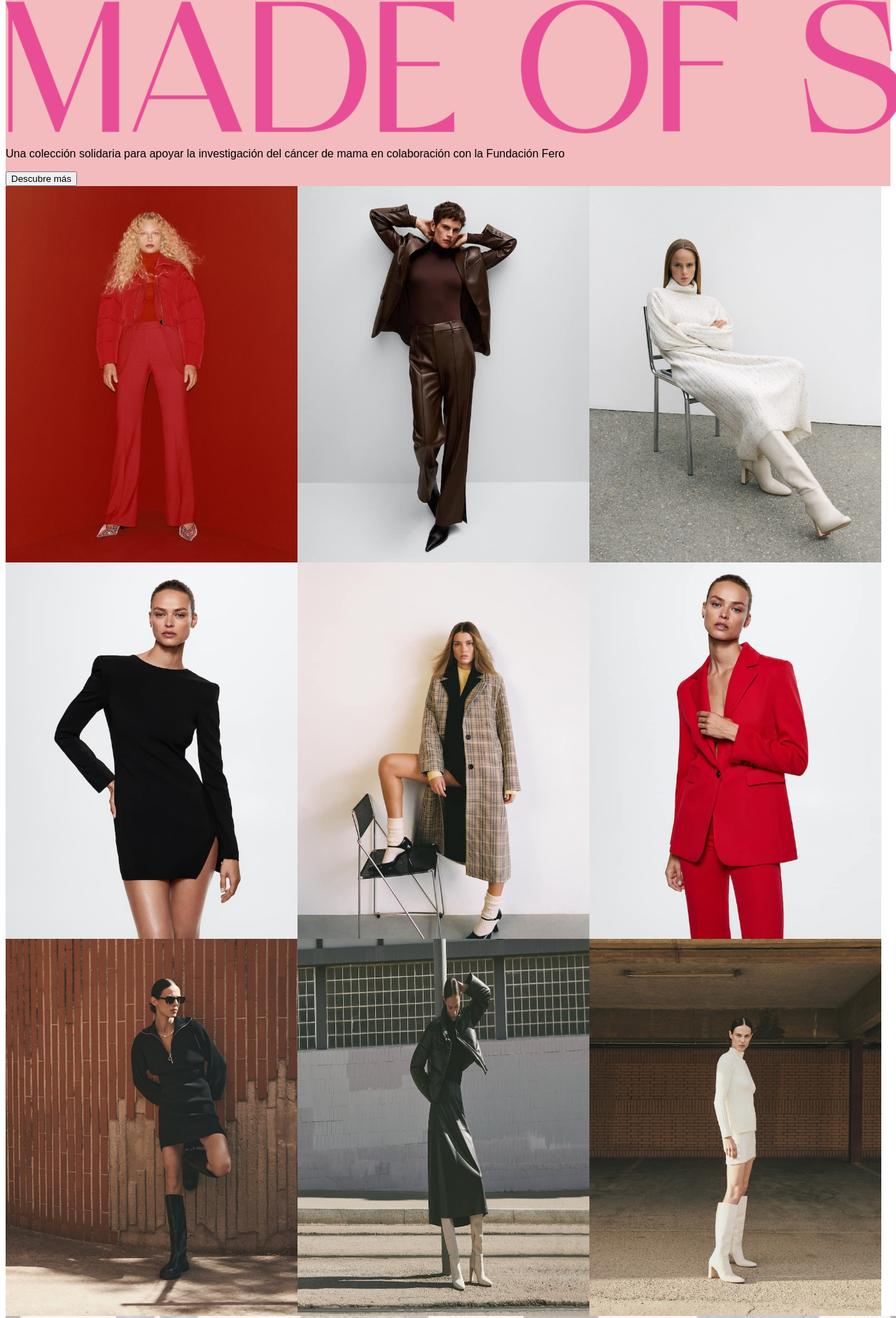
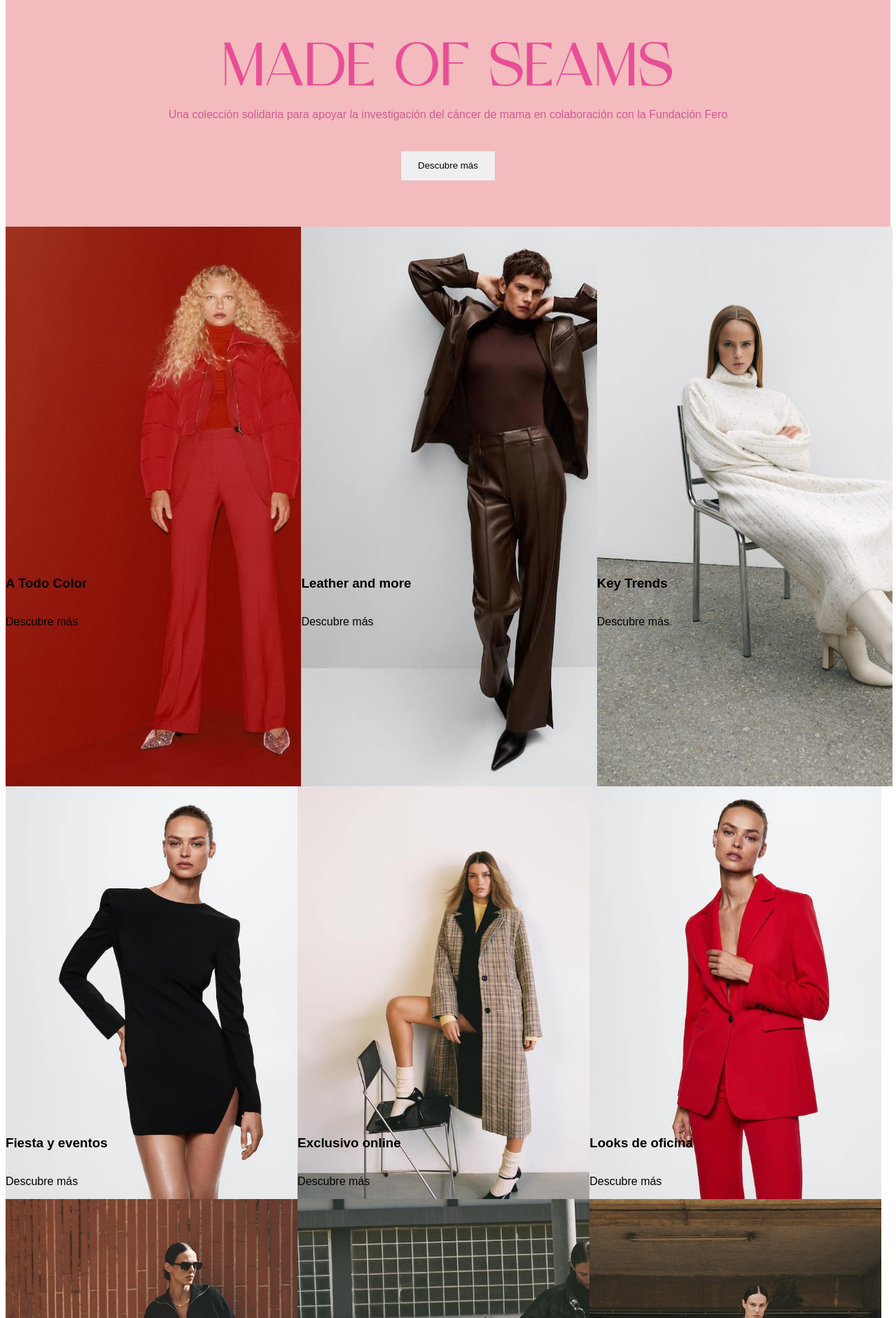
Before and after one commit to CeRosales/mango-maqueta, a plain HTML site: page index.html in a window 1280 px wide. Shown: the part 671-2555 px from the top of the page at 70% size. Drawn offline with Linux system fonts and the light colour scheme.

Commit message:
add section 3,4,5

```diff
--- a/index.html
+++ b/index.html
@@ -28,25 +28,81 @@
   </section>
 
 <section class="section2">
-    <img src="./images/fero_desktop.png">
-    <p>Una colección solidaria para apoyar la investigación del cáncer de mama en colaboración con la Fundación Fero</p>
-    <button>Descubre más</button>
+    <img class="section2__img" src="./images/fero_desktop.png">
+    <p class="section2__text">Una colección solidaria para apoyar la investigación del cáncer de mama en colaboración con la Fundación Fero</p>
+    <button class="section2__button">Descubre más</button>
 </section>
 <section class="section3">
-    <img class="section3__img" src="./images/she_landing_block_1710.jpg">
-    <img class="section3__img" src="./images/she_landing_lesther_1710.jpg">
-    <img class="section3__img" src="./images/she_landing_keytrends_1710.jpg">
+    <div class="section3__A">
+    <div class="section3__1--div">
+    <h3 class="section3__2">A Todo Color</h3>
+    <p class="section3__3">Descubre más</p>
+    </div>
+    </div>
+    <div class="section3__B">
+    <div class="section3__1--div">
+    <h3>Leather and more</h3>
+    <p>Descubre más</p>
+    </div>
+    </div>
+    <div class="section3__C">
+    <div class="section3__1--div">
+    <h3>Key Trends</h3>
+    <p>Descubre más</p>
+    </div>
+    </div>
 </section>
+
+
 <section class="section4">
-    <img class="section3__img" src="./images/she_landing_fiesta_1710.jpg">
-    <img class="section3__img" src="./images/she_landing_exonline_1710.jpg">
-    <img class="section3__img" src="./images/she_landing_oficina_1710.jpg">
+    <div class="section4__A">
+        <div class="section3__1--div">
+            <h3 class="section3__2">Fiesta y eventos</h3>
+            <p class="section3__3">Descubre más</p>
+        </div>
+    </div>
+    <div class="section4__B">
+    <div class="section3__1--div">
+            <h3 class="section3__2">Exclusivo online</h3>
+            <p class="section3__3">Descubre más</p>
+        </div>
+    </div>
+    <div class="section4__C">
+        <div class="section3__1--div">
+            <h3 class="section3__2">Looks de oficina</h3>
+            <p class="section3__3">Descubre más</p>
+        </div>
+    </div>
+    </div>
+
+
+
 </section>
 <section class="section5">
-    <img class="section3__img" src="./images/she_landing_vestidos_1710.jpg">
-    <img class="section3__img" src="./images/she_landing_abrigos_1710.jpg">
-    <img class="section3__img" src="./images/she_landing_calzados_1710.jpg">
+ <div class="section5__A">
+  <div class="section3__1--div">
+            <h3 class="section3__2">Vestidos y monos</h3>
+            <p class="section3__3">Descubre más</p>
+        </div>
+    </div>
+    <div class="section5__B">
+    <div class="section3__1--div">
+            <h3 class="section3__2">Abrigos</h3>
+            <p class="section3__3">Descubre más</p>
+        </div>
+    </div>
+    <div class="section5__C">
+        <div class="section3__1--div">
+            <h3 class="section3__2">Zapatos</h3>
+            <p class="section3__3">Descubre más</p>
+        </div>
+    </div>
+    </div>
 </section>
+
+
+
+
 <section class="section6">
     <img src="./images/liveshopping_landing_pre_0310_v2.jpg">
 </section>
--- a/styles/index.css
+++ b/styles/index.css
@@ -54,30 +54,120 @@
     width: 10em;
     margin-bottom: 5em;
     padding: 1em;
+    border: none;
 }
 
 .section2 {
     background-color: rgb(243, 187, 189);
+    display: flex;
+    flex-direction: column;
+    align-items: center;
+    padding-top: 4em;
+
+}
+
+.section2__img {
+    width: 40em;
+}
+
+.section2__text {
+    color: rgb(212, 90, 149);
+    padding-top: 1em;
+}
+
+.section2__button {
+    width: 10em;
+    margin-bottom: 5em;
+    padding: 1em;
+    border: none;
+    margin-top: 2em;
+
 }
 
 .section3 {
     display: flex;
     flex-direction: row;
+    min-width: 100vw;
 }
 
-.section3__img {
-    max-width: 33%;
+.section3__A {
+    background-image: url(../images/she_landing_block_1710.jpg);
+    width: 33%;
+    background-size: cover;
 }
+
+.section3__B {
+    background-image: url(../images/she_landing_lesther_1710.jpg);
+    width: 33%;
+    height: 100vh;
+    background-size: cover;
+}
+
+.section3__C {
+    background-image: url(../images/she_landing_keytrends_1710.jpg);
+    width: 33%;
+    background-size: cover;
+}
+
+.section3__1--div {
+    display: flex;
+    flex-direction: column;
+    padding-top: 30em;
+
+
+}
+
+
+
 
 .section4 {
     display: flex;
     flex-direction: row;
 }
 
+.section4__A{
+    background-image: url(../images/she_landing_fiesta_1710.jpg);
+    width: 33%;
+    background-size: cover;
+}
+
+.section4__B {
+    background-image: url(../images/she_landing_exonline_1710.jpg);
+    width: 33%;
+    background-size: cover;
+}
+
+.section4__C {
+    background-image: url(../images/she_landing_oficina_1710.jpg);
+    width: 33%;
+    background-size: cover;
+}
+
 .section5 {
     display: flex;
     flex-direction: row;
 }
+
+.section5__A {
+    background-image: url(../images/she_landing_vestidos_1710.jpg);
+    width: 33%;
+    background-size: cover;
+}
+
+.section5__B {
+    background-image: url(../images/she_landing_abrigos_1710.jpg);
+    width: 33%;
+    background-size: cover;
+}
+
+.section5__C {
+    background-image: url(../images/she_landing_calzados_1710.jpg);
+    width: 33%;
+    background-size: cover;
+}
+
+
+
 
 .section8 {
     display: flex;
```
